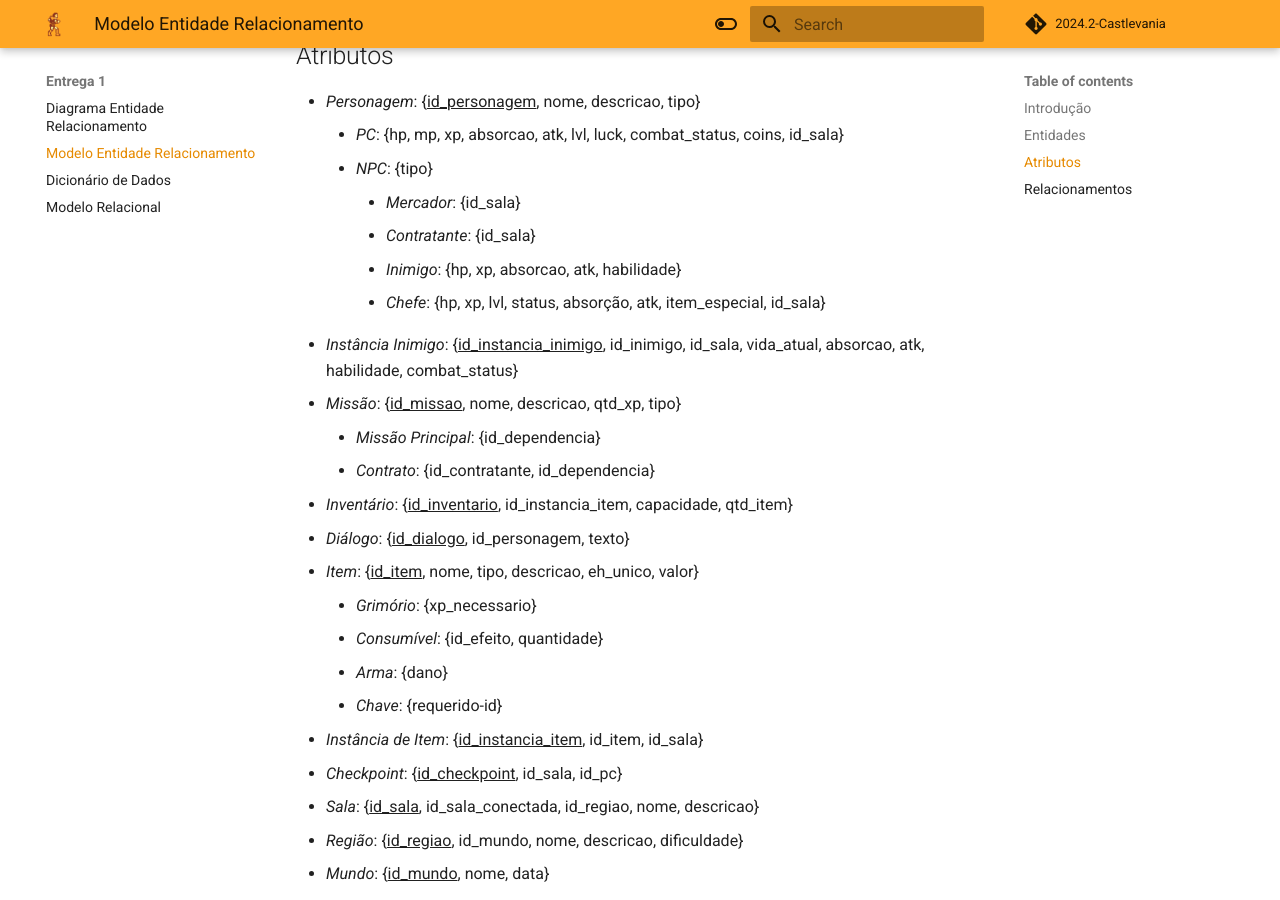
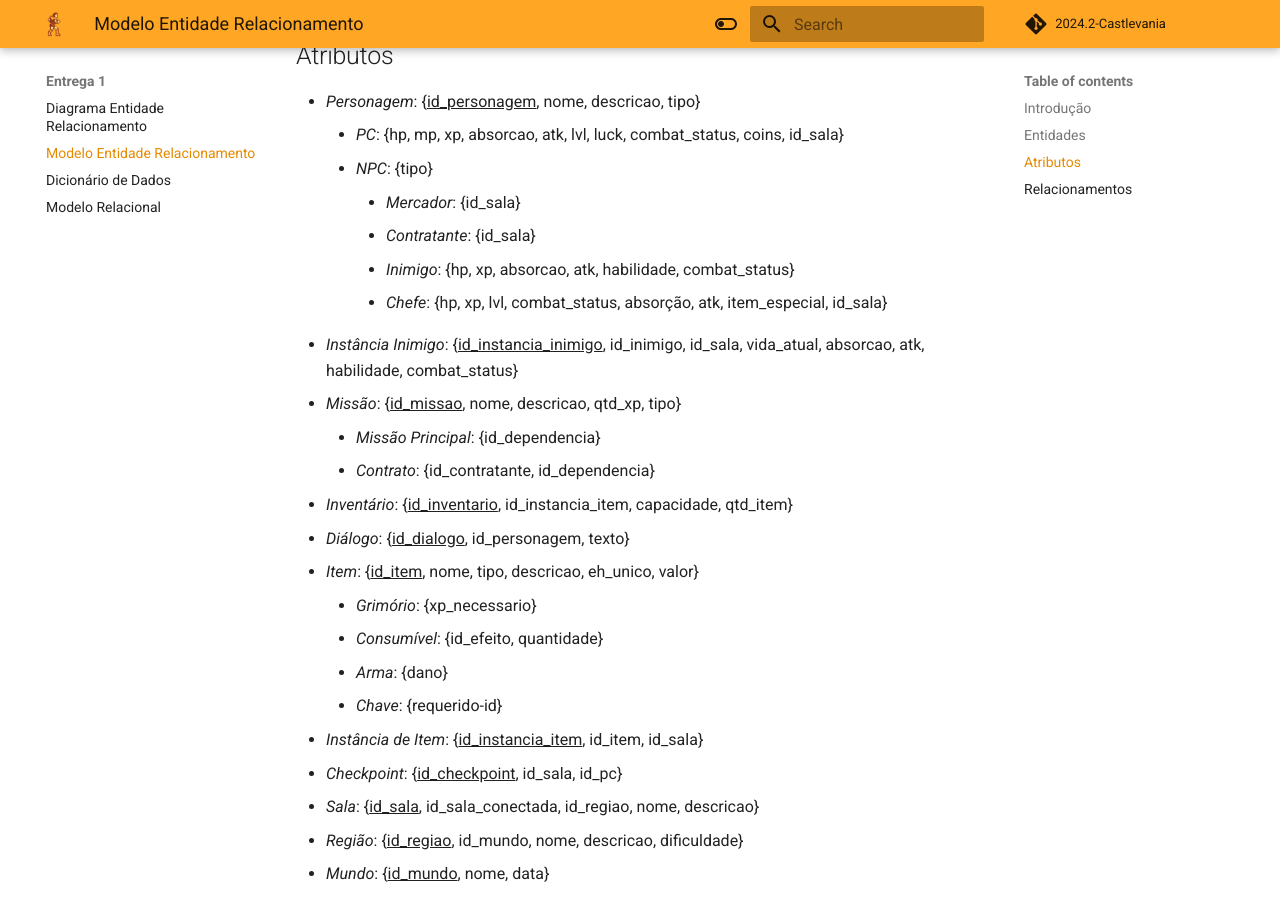
Before and after one commit to SBD1/2024.2-Castlevania, an MkDocs documentation site: the page built from docs/modulo1/mer.md, in a window 1280 px wide and 900 px high, scrolled down 1490 px. Built offline with MkDocs 1.6.1 and Material for MkDocs 9.7.7, drawn with Linux system fonts in a browser that asks for light colours; comment, search, counter and statistics services are not loaded.

Commit message:
chore: add combat status do enemy

```diff
--- a/docs/modulo1/mer.md
+++ b/docs/modulo1/mer.md
@@ -48,8 +48,8 @@ O Modelo Entidade Relacionamento de um bancos de dados é um modelo conceitual q
     - *NPC*: {tipo}
         - *Mercador*: {id_sala}
         - *Contratante*: {id_sala}
-        - *Inimigo*: {hp, xp, absorcao, atk, habilidade}
-        - *Chefe*: {hp, xp, lvl, status, absorção, atk, item_especial, id_sala}
+        - *Inimigo*: {hp, xp, absorcao, atk, habilidade, combat_status}
+        - *Chefe*: {hp, xp, lvl, combat_status, absorção, atk, item_especial, id_sala}
 - *Instância Inimigo*: {<ins>id_instancia_inimigo</ins>, id_inimigo, id_sala, vida_atual, absorcao, atk, habilidade, combat_status}
 - *Missão*: {<ins>id_missao</ins>, nome, descricao, qtd_xp, tipo}
     - *Missão Principal*: {id_dependencia}
```
